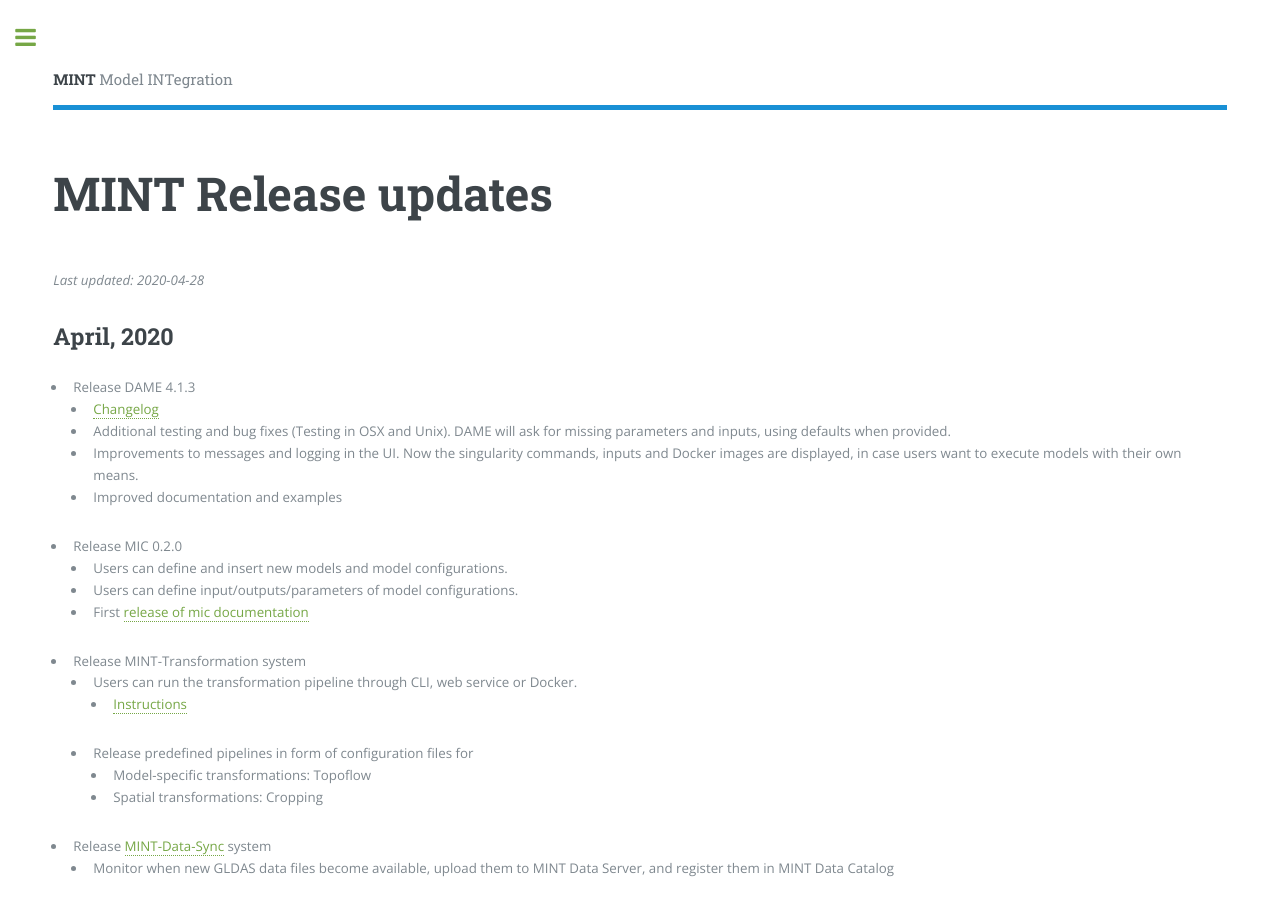
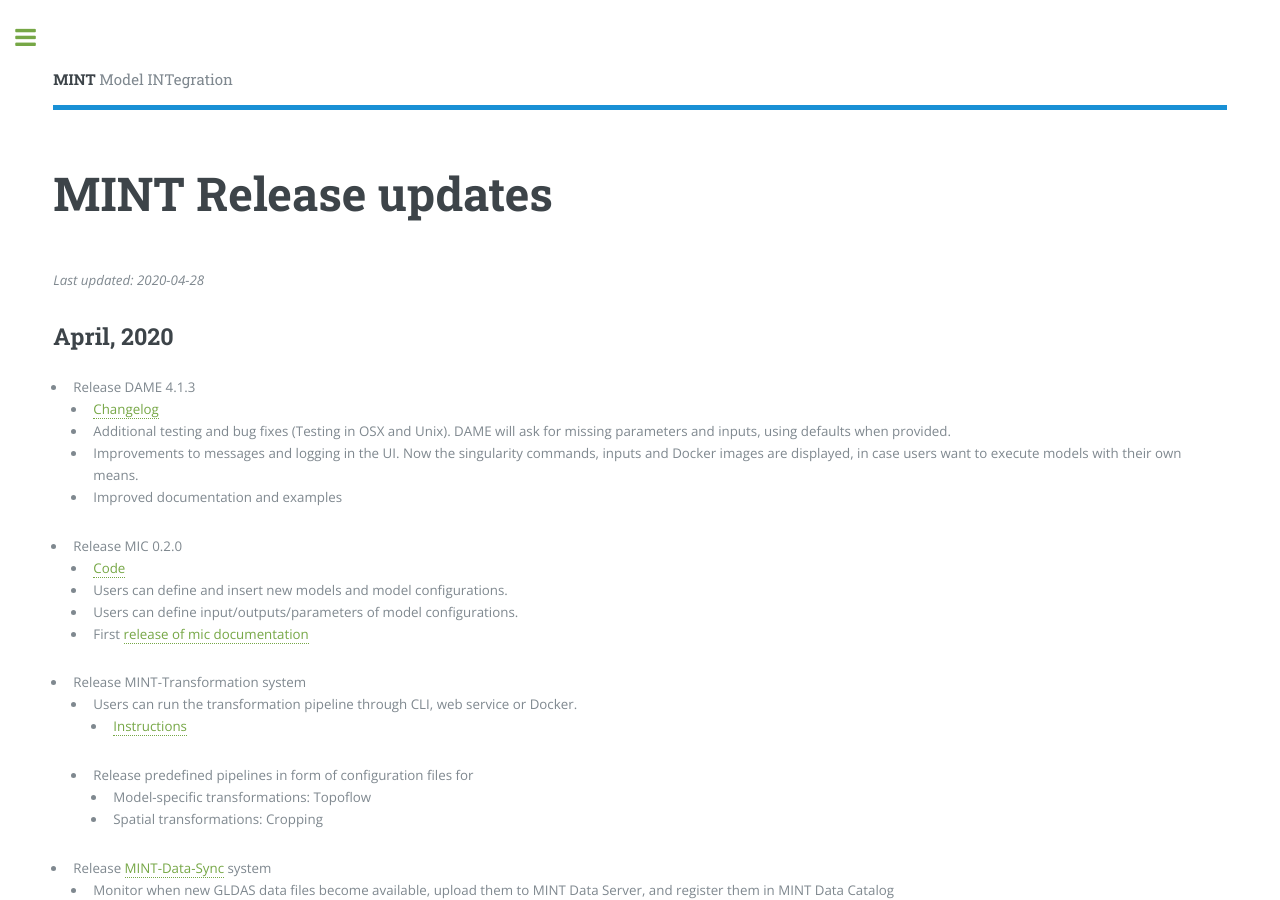
Before and after one commit to KnowledgeCaptureAndDiscovery/MINT, a Jekyll site: the page built from releases.md, in a window 1280 px wide and 900 px high. Built offline with Jekyll 4.4.1, drawn with Linux system fonts in a browser that asks for light colours.

Commit message:
Update releases.md

```diff
--- a/releases.md
+++ b/releases.md
@@ -12,6 +12,7 @@
   * Improvements to messages and logging in the UI. Now the singularity commands, inputs and Docker images are displayed, in case users want to execute models with their own means.
   * Improved documentation and examples
 * Release MIC 0.2.0
+  * [Code](https://github.com/mintproject/mic/releases/tag/0.2.0)
   * Users can define and insert new models and model configurations.
   * Users can define input/outputs/parameters of model configurations.
   * First [release of mic documentation](https://mic-cli.readthedocs.io/en/latest/)
```
